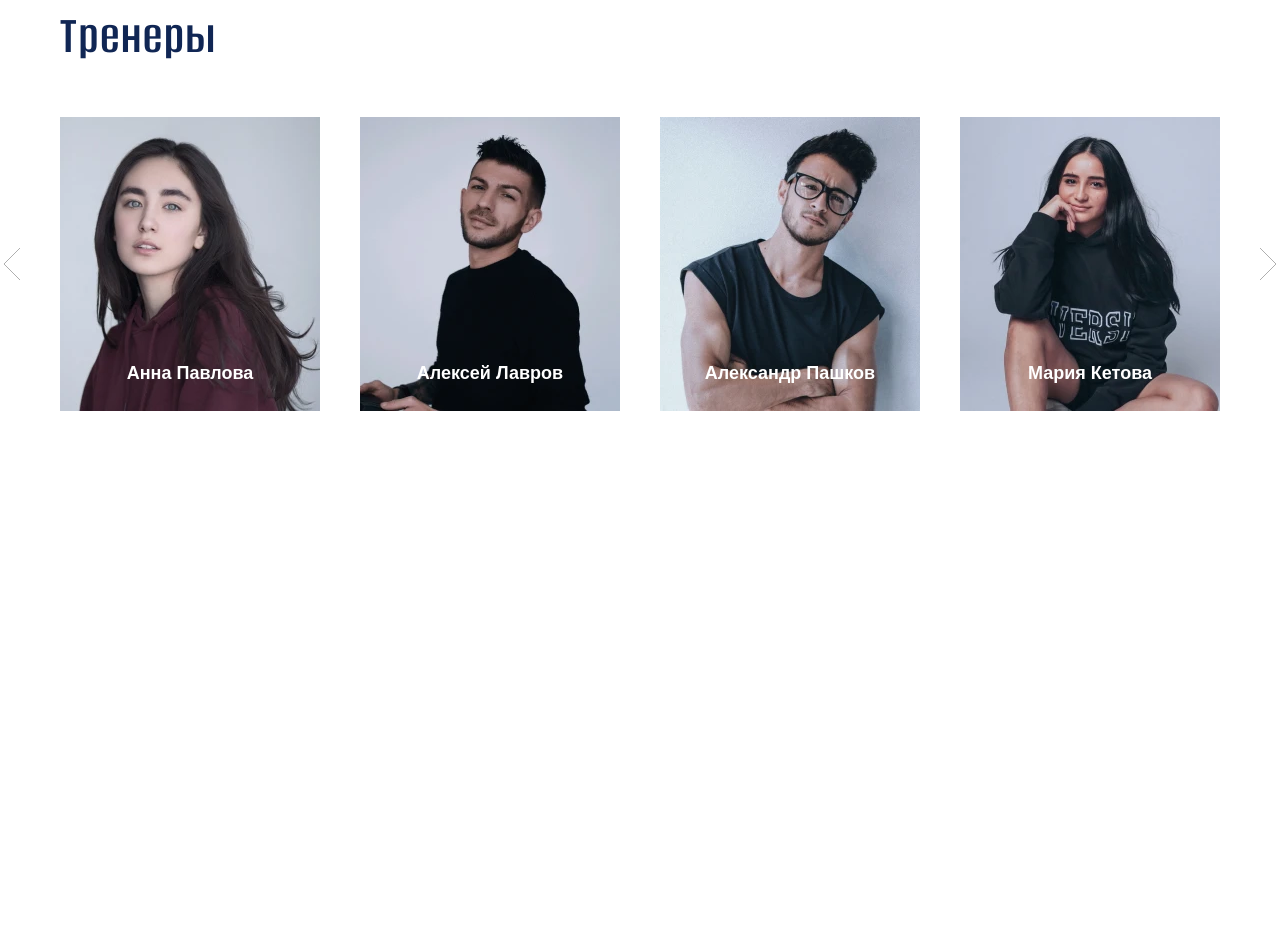
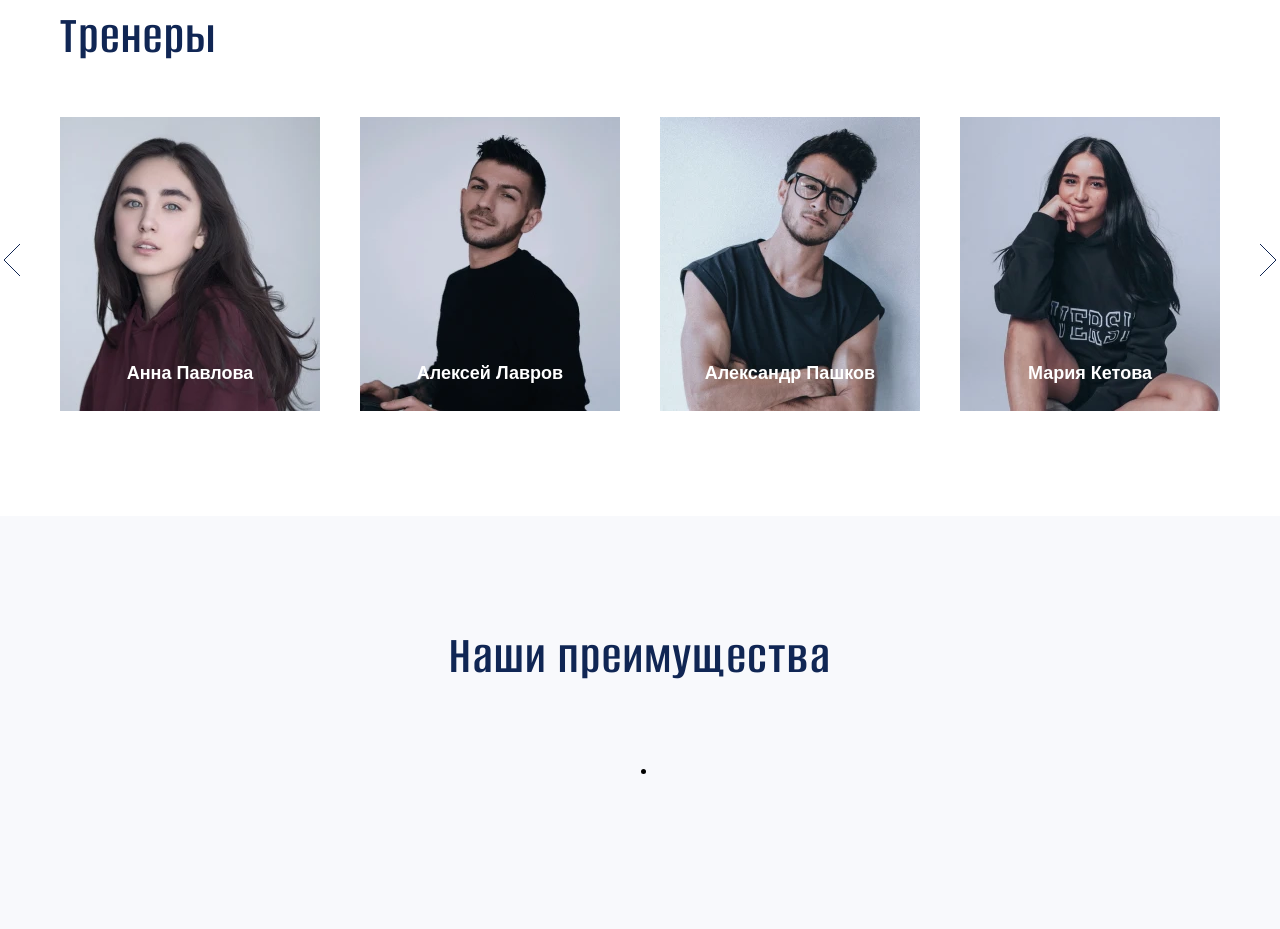
Before and after one commit to EugeneShlyk/EugeneShlyk.fitness, a plain HTML site: page build/index.html in a window 1280 px wide. Shown: the part 3013-3942 px from the top of the page. Before the commit the page ends 3529 px from the top, so only its background shows below. Drawn offline with Linux system fonts and the light colour scheme; files whose address does not match are found by name.

Commit message:
начал преимущества

```diff
--- a/build/index.html
+++ b/build/index.html
@@ -426,21 +426,17 @@
       <section class="slider__inner">
         <h2 class="slider__title">Тренеры</h2>
 
-        <div class="slider__button slider__button-prev">
-          <svg width="18" height="34" viewBox="0 0 18 34" fill="none" xmlns="http://www.w3.org/2000/svg">
-            <path d="M17 1L0.999999 17L17 33" stroke="#AFAFAF"/>
+        <button class="slider__button slider__button-prev" type="button" aria-label="прокрутка на следующий слайд">
+          <svg width="58" height="58" viewBox="0 0 58 58" fill="none" xmlns="http://www.w3.org/2000/svg">
+            <circle cx="29" cy="29" r="28" fill="none" stroke="none"/>
+            <path d="M35 13L19 29L35 45" stroke="#102654"/>
           </svg>
-          <svg width="12" height="21" viewBox="0 0 12 21" fill="none" xmlns="http://www.w3.org/2000/svg">
-            <path d="M11 20L1 10.5L11 1" stroke="#AFAFAF"/>
-          </svg>
-        </div>
+        </button>
 
-        <div class="slider__button slider__button-next">
-          <svg width="18" height="34" viewBox="0 0 18 34" fill="none" xmlns="http://www.w3.org/2000/svg">
-            <path d="M1 1L17 17L1 33" stroke="#AFAFAF"/>
-          </svg>
-          <svg width="12" height="21" viewBox="0 0 12 21" fill="none" xmlns="http://www.w3.org/2000/svg">
-            <path d="M1 1L11 10.5L1 20" stroke="#AFAFAF"/>
+        <div class="slider__button slider__button-next" type="button" aria-label="прокрутка на предыдущий слайд">
+          <svg width="58" height="58" viewBox="0 0 58 58" fill="none" xmlns="http://www.w3.org/2000/svg">
+            <circle cx="29" cy="29" r="28" fill="none" stroke="none"/>
+            <path d="M35 13L19 29L35 45" stroke="#102654"/>
           </svg>
         </div>
 
@@ -668,6 +664,17 @@
       </section>
     </div>
 
+    <div class="advantages">
+      <section class="advantages__inner">
+        <h2>Наши преимущества</h2>
+        <ul>
+          <li class="advantages-list__item">
+            <div></div>
+          </li>
+        </ul>
+      </section>
+    </div>
+
   </main>
 
   <!--    <footer>-->
--- /dev/null
+++ b/source/sass/blocks/advantages-list.scss
@@ -0,0 +1,8 @@
+.advantages-list {
+  display: grid;
+  grid-template-columns: 340px 1fr 340px;
+  gap: 60px;
+  margin: 0;
+  padding: 0;
+  list-style: none;
+}
--- /dev/null
+++ b/source/sass/blocks/advantages.scss
@@ -0,0 +1,27 @@
+.advantages {
+  display: flex;
+  flex-direction: column;
+  align-items: center;
+  width: 100%;
+  background: rgba(248, 249, 252, 1);
+}
+
+.advantages__inner {
+  display: flex;
+  flex-direction: column;
+  align-items: center;
+  width: 1200px;
+  margin: 0;
+  padding: 107px 163px 130px;
+}
+
+.advantages__inner h2 {
+  margin: 0 0 55px;
+  padding: 0;
+  color: rgba(16, 38, 84, 1);
+  font-family: "AlumniSans", "Arial", sans-serif;
+  font-size: 54px;
+  font-weight: 600;
+  line-height: 65px;
+  letter-spacing: 1.62px;
+}
--- a/source/sass/blocks/games-box.scss
+++ b/source/sass/blocks/games-box.scss
@@ -84,3 +84,19 @@
     border: 2px solid rgba(255, 255, 255, 1);
   }
 }
+
+.games-box__button:hover:not(:disabled),
+.games-box__button:focus-visible:not(:disabled) {
+  color: rgba(16, 58, 174, 1);
+  background: rgba(255, 255, 255, 1);
+  outline: none;
+}
+
+.games-box__button:active:not(:disabled) {
+  color: rgba(16, 38, 84, 1);
+}
+
+.games-box__button:disabled {
+  color: rgba(255, 255, 255, 1);
+  border: rgba(255, 255, 255, 1);
+}
--- a/source/sass/blocks/months-list.scss
+++ b/source/sass/blocks/months-list.scss
@@ -61,6 +61,7 @@
 .months-list__item-button:focus-visible:not(:disabled) {
   color: rgba(16, 38, 84, 1);
   box-shadow: 0 2px 0 rgba(237, 2, 51, 1);
+  outline: none;
 }
 
 .months-list__item-button:disabled {
--- a/source/sass/blocks/slider.scss
+++ b/source/sass/blocks/slider.scss
@@ -24,38 +24,37 @@
 @media (max-width: 767px) {
   .slider__inner {
     width: 320px;
-    padding: 15px 40px 70px;
+    padding: 15px 40px 68px;
   }
 }
 
 .slider__button {
   position: absolute;
-  top: 49%;
+  top: 46%;
+  margin: 0;
+  padding: 0;
+  background: transparent;
+  border: none;
   cursor: pointer;
   z-index: 10;
+  outline: none;
 }
 
-.slider__button:hover svg {
-  fill: red;
+.slider__button:hover:not(:disabled) svg circle,
+.slider__button:focus-visible:not(:disabled) svg circle {
+  stroke: rgba(16, 38, 84, 1);
 }
 
-.slider__button::before {
-  display: none;
-  content: "";
-  position: absolute;
-  top: -25%;
-  left: -100%;
-  width: 56px;
-  height: 56px;
-  background: red;
-  opacity: 0.2;
+.slider__button:active:not(:disabled) svg circle {
+    fill: rgba(16, 38, 84, 1);
 }
 
-.slider__button:hover + .slider__button::before,
-.slider__button:focus-visible + .slider__button::before {
+.slider__button:active:not(:disabled) svg path {
+  stroke: rgba(255, 255, 255, 1);
+}
 
-    display: block;
-
+.slider__button:disabled svg path {
+  stroke: #DCDCDC;
 }
 
 @media (max-width: 1199px) {
@@ -87,7 +86,7 @@
 }
 
 .slider__button-prev {
-  left: -37px;
+  left: -55px;
 }
 
 @media (max-width: 1199px) {
@@ -102,8 +101,12 @@
   }
 }
 
+.slider__button-next svg {
+  transform: rotate(180deg);
+}
+
   .slider__button-next {
-  right: -37px;
+    right: -55px;
   }
 
   @media (max-width: 1199px) {
--- a/source/sass/style.scss
+++ b/source/sass/style.scss
@@ -39,6 +39,8 @@
 @import "blocks/games-date";
 @import "blocks/slider";
 @import "blocks/slider-card";
+@import "blocks/advantages";
+@import "blocks/advantages-list";
 
 // ---------------------------------
 
```
Also changed, not shown: source/index.html (+20 -13 lines), build/css/style.css, build/css/style.min.css, 1 other file. Lines whose indentation alone changed are shown as unchanged.
